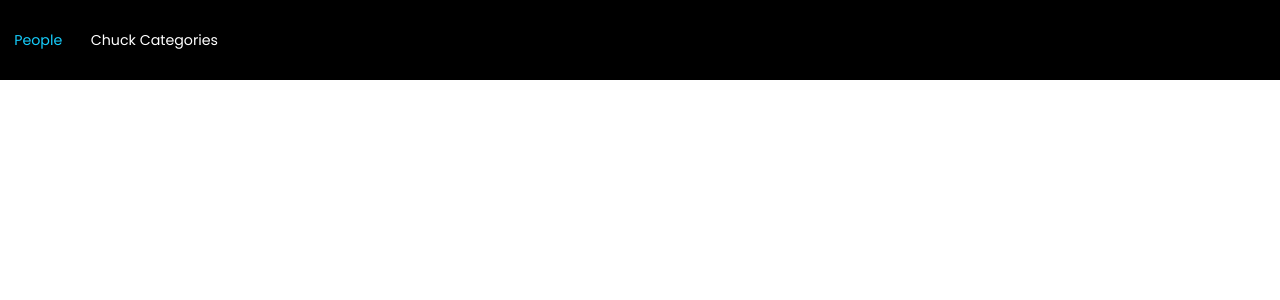
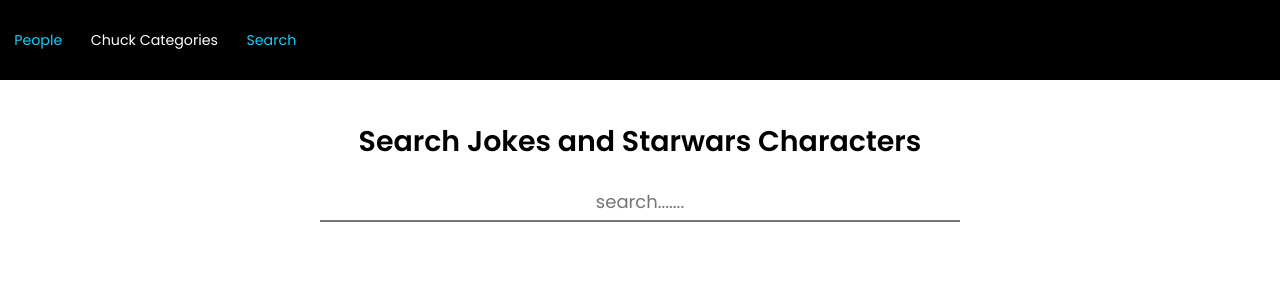
Before and after one commit to Khabz/fs-assessment-client, a React (Create React App) app: page /search in a window 1280 px wide. Shown: the top 300 px of the page. Built offline with nearby package versions, Linux system fonts and the light colour scheme.

Commit message:
Reday for prod

```diff
--- a/src/App.tsx
+++ b/src/App.tsx
@@ -7,6 +7,7 @@
 import NavigationBar from './components/NavBar/navigationBar.component';
 import Categories from './pages/Categories/categories.page';
 import Category from './pages/category/category.page';
+import Search from './pages/Search/search.page';
 
 function App() {
   return (
@@ -18,6 +19,7 @@
           <Route exact path="/" component={HomePage} />
           <Route path="/categories" component={Categories} />
           <Route path="/category/:name" component={Category} />
+          <Route path="/search" component={Search} />
         </Switch>
       </Router>
     </Provider>
--- a/src/components/NavBar/navigationBar.component.tsx
+++ b/src/components/NavBar/navigationBar.component.tsx
@@ -2,9 +2,7 @@
 import {
   Nav,
   NavLink,
-  NavMenu,
-  NavBtn,
-  NavBtnLink,
+  NavMenu
 } from "./navigationBar.styles";
 
 export default function NavigationBar() {
@@ -14,6 +12,7 @@
         <NavMenu>
           <NavLink to="/">People</NavLink>
           <NavLink to="/categories">Chuck Categories</NavLink>
+          <NavLink to="/search">Search</NavLink>
         </NavMenu>
       </Nav>
     </>
--- /dev/null
+++ b/src/pages/Search/search.page.tsx
@@ -0,0 +1,93 @@
+import React from "react";
+import styled from "styled-components";
+import httpCommon from "../../config/httpCommon";
+import { IPerson } from "../../interfaces/People/person.interface";
+
+interface IJokes {
+    id: string;
+    value: string;
+    url: string;
+    icon_url: string;
+    created_at: string;
+    updated_at: string;
+}
+
+interface SearchResults {
+    joke: IJokes[],
+    people: IPerson[]
+}
+
+export default function Search() {
+
+    const [ searchResults, setSearchResults ] = React.useState<SearchResults>();
+
+    const searchQuery = async (search: any) => {
+        const val = search.target.value;
+        if(search !== '' && val.length >= 3) {
+            const response = await httpCommon.get(`search/searchbyquery?query=${val}`)
+
+            setSearchResults(response.data);
+        }
+    }
+    const renderJokes = () => {
+        if(searchResults && searchResults.joke && searchResults.joke.length > 0) {
+            return (
+                <>
+                    <h1>Joke Results</h1>
+                    {searchResults.joke.map((item) => (
+                        <div key={item.id}><img src={item.icon_url} alt="icon" /><p>{item.value}</p></div>
+                    ))}
+                </>
+            )
+        }
+    }
+
+    const renderPeople = () => {
+        if(searchResults && searchResults.people && searchResults.people.length > 0) {
+            return (
+                <>
+                    <h1>People Results</h1>
+                    {searchResults.people.map((item) => (
+                        <div key={item.name}>
+                            <h3>{item.name}</h3>
+                        </div>
+                    ))}
+                </>
+            )
+        }
+    }
+    return (
+        <Container>
+            <SearchBar>
+                <h1>Search Jokes and Starwars Characters</h1>
+                <Input
+                    placeholder="search......."
+                    onChange={(value) => searchQuery(value)}
+                />
+            </SearchBar>
+            {renderPeople()}
+            {renderJokes()}
+        </Container>
+    )
+}
+
+const Container = styled.div`
+    text-align: center;
+    padding-top: 40px;
+`;
+
+const SearchBar = styled.div`
+    margin: auto;
+    max-width: 800px
+`;
+
+export const Input = styled.input`
+  font-size: 18px;
+  margin-top: 20px;
+  padding: 5px;
+  border-top: none;
+  border-left: none;
+  border-right: none;
+  text-align: center;
+  width: 80%
+`;
```
